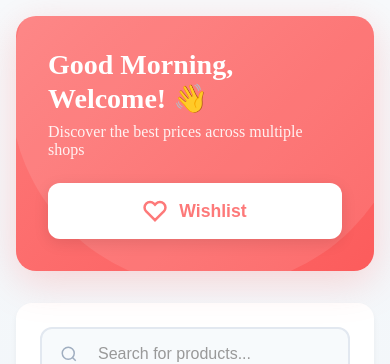
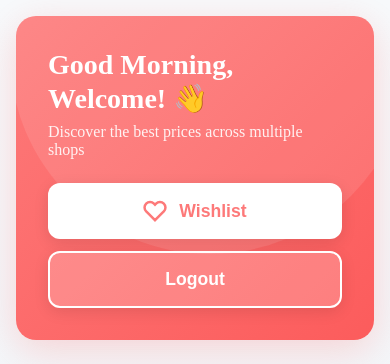
Before and after one commit to BerinyuyAnabi/ShopCompare, a React (Vite) app in the folder frontend/: page /wishlist in a window 390 px wide. Shown: the top 364 px of the page. Built offline with nearby package versions, Linux system fonts and the light colour scheme; no server answers.

Commit message:
minor changes

```diff
--- a/frontend/src/components/dashboard.jsx
+++ b/frontend/src/components/dashboard.jsx
@@ -4,7 +4,7 @@ import { useNavigate, useLocation } from "react-router-dom";
 import { useEffect, useState } from "react";
 import { apiFetch } from '../config/api';
 import { getImageUrl } from '../utils/image';
-// import Header from "./header";
+import Logout from './Logout';
 import "../styles/dashboard.css";
 
 function Dashboard() {
@@ -134,12 +134,15 @@ function Dashboard() {
                         </p>
                     </div>
 
+                    <div className="welcome-actions">
                         <button className="wishlist-btn" onClick={handleWishlistClick}>
                             <svg width="24" height="24" viewBox="0 0 24 24" fill="none" stroke="currentColor" strokeWidth="2">
                                 <path d="M20.84 4.61a5.5 5.5 0 0 0-7.78 0L12 5.67l-1.06-1.06a5.5 5.5 0 0 0-7.78 7.78l1.06 1.06L12 21.23l7.78-7.78 1.06-1.06a5.5 5.5 0 0 0 0-7.78z"></path>
                             </svg>
                             <span>Wishlist</span>
                         </button>
+                        <Logout className="logout-btn-dashboard" />
+                    </div>
                 </div>
 
                 {/* Search and Filter Section */}
--- a/frontend/src/styles/dashboard.css
+++ b/frontend/src/styles/dashboard.css
@@ -56,6 +56,14 @@
     margin: 0;
 }
 
+.welcome-actions {
+    display: flex;
+    gap: 1rem;
+    align-items: center;
+    position: relative;
+    z-index: 1;
+}
+
 .wishlist-btn {
     display: flex;
     align-items: center;
@@ -70,8 +78,6 @@
     cursor: pointer;
     transition: all 0.3s ease;
     box-shadow: 0 4px 15px rgba(0, 0, 0, 0.1);
-    position: relative;
-    z-index: 1;
 }
 
 .wishlist-btn:hover {
@@ -82,6 +88,29 @@
 
 .wishlist-btn svg {
     stroke-width: 2.5;
+}
+
+.logout-btn-dashboard {
+    display: flex;
+    align-items: center;
+    gap: 0.75rem;
+    background: rgba(255, 255, 255, 0.2);
+    color: white;
+    border: 2px solid white;
+    padding: 1rem 2rem;
+    border-radius: 12px;
+    font-size: 1.1rem;
+    font-weight: 700;
+    cursor: pointer;
+    transition: all 0.3s ease;
+    box-shadow: 0 4px 15px rgba(0, 0, 0, 0.1);
+}
+
+.logout-btn-dashboard:hover {
+    transform: translateY(-2px);
+    box-shadow: 0 6px 20px rgba(0, 0, 0, 0.15);
+    background: white;
+    color: #FD7979;
 }
 
 
@@ -418,7 +447,14 @@
         font-size: 2rem;
     }
 
-    .wishlist-btn {
+    .welcome-actions {
+        width: 100%;
+        flex-direction: column;
+        gap: 0.75rem;
+    }
+
+    .wishlist-btn,
+    .logout-btn-dashboard {
         width: 100%;
         justify-content: center;
     }
--- a/frontend/src/styles/shop-dashboard.css
+++ b/frontend/src/styles/shop-dashboard.css
@@ -1,11 +1,11 @@
 .shop-dashboard {
   min-height: 100vh;
-  background-color: #FD7979;
+  background-color: white;
   padding: 0;
 }
 
 .dashboard-header {
-  background: #FCF8F8;
+  background: #FD7979;
   padding: 1.5rem 2rem;
   box-shadow: 0 2px 8px rgba(0, 0, 0, 0.1);
 }
@@ -121,8 +121,8 @@
 
 .add-product-btn {
   padding: 1rem 2rem;
-  background: white;
-  color: #FD7979;
+  background: #FD7979;
+  color: white;
   border: 2px solid #FD7979;
   border-radius: 8px;
   font-size: 1.1rem;
```
Also changed, not shown: frontend/src/App.jsx (+0 -23 lines), 5 other files (tests, documents, lock files or other folders). Lines whose indentation alone changed are shown as unchanged.
